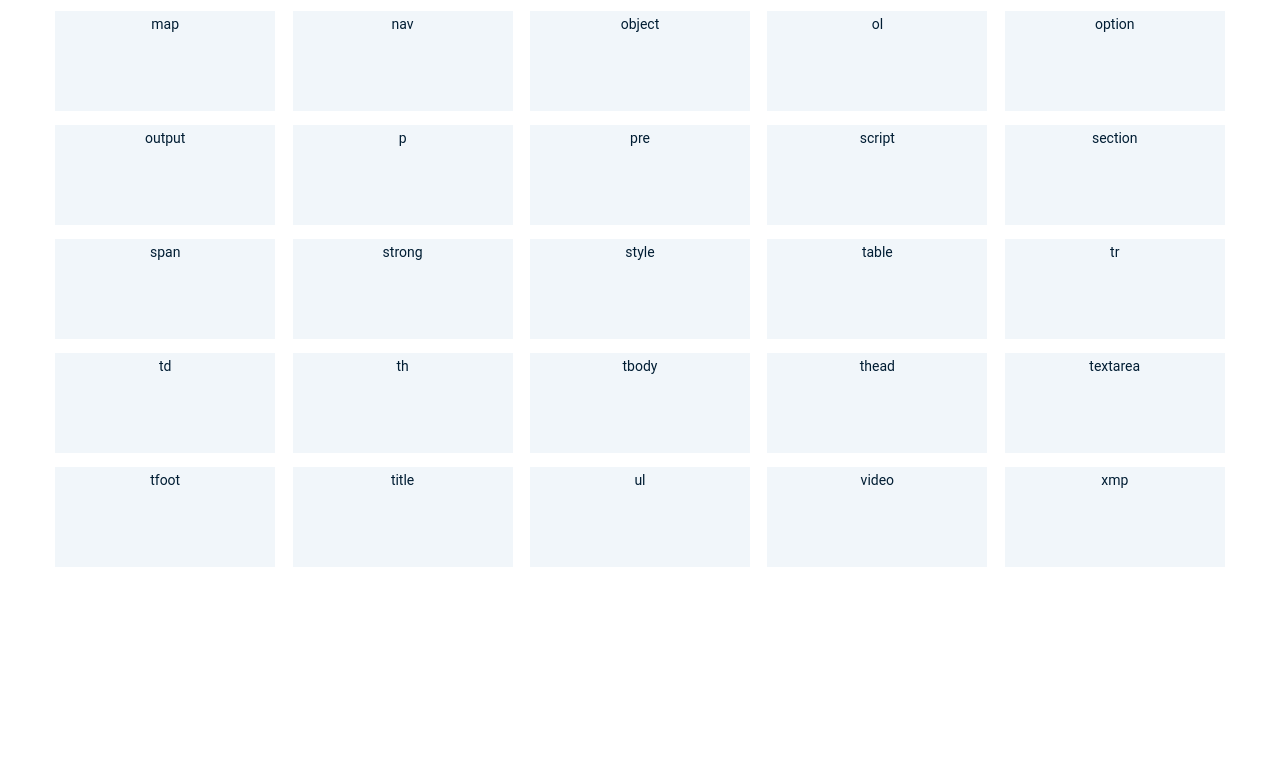
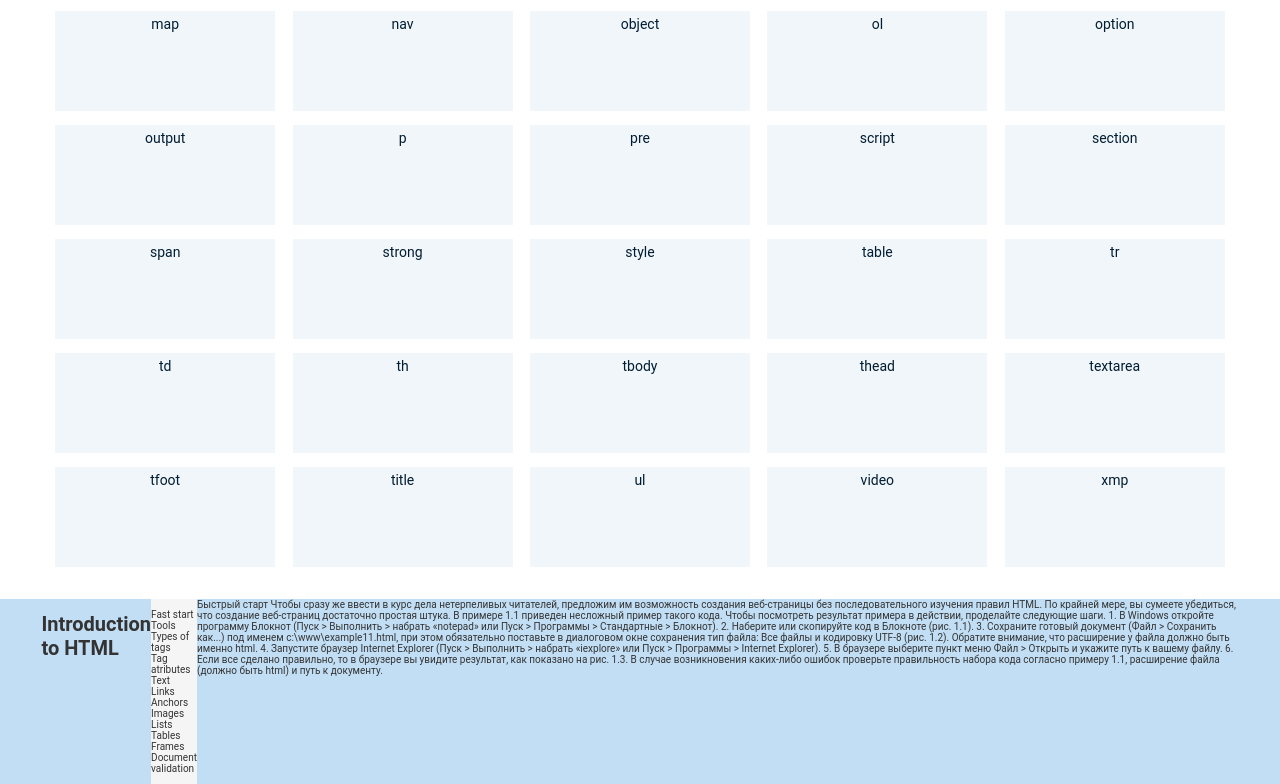
Before and after one commit to Zolotou/DAVI, a website: page HTMLpage.html in a window 1280 px wide. Shown: the part 691-1475 px from the top of the page. Before the commit the page ends 1290 px from the top, so only its background shows below. Drawn offline with nearby package versions, Linux system fonts and the light colour scheme; files that its build step writes are made by us from their sources.

Commit message:
add introdaction section in html page

```diff
--- a/HTMLpage.html
+++ b/HTMLpage.html
@@ -4,7 +4,7 @@
 <head>
     <meta charset="UTF-8">
     <meta name="viewport" content="width=device-width, initial-scale=1.0">
-    <link rel="stylesheet" href="src/sass/style.css">
+    <link rel="stylesheet" href="./style.css">
     <title>Document</title>
 </head>
 
@@ -43,6 +43,49 @@
             </div>
         </div>
     </section>
+    <section class="Html-inform">
+        <div class="wrapper">
+<h1>Introduction to HTML</h1>
+<div class="introduction-container">
+    <ul class="introduction-links">
+         <li class="introduction-item">Fast start</li>
+    <li class="introduction-item">Tools</li>
+    <li class="introduction-item">Types of tags</li>
+    <li class="introduction-item">Tag atributes</li>
+    <li class="introduction-item">Text</li>
+    <li class="introduction-item">Links</li>
+    <li class="introduction-item">Anchors</li>
+    <li class="introduction-item">Images</li>
+    <li class="introduction-item">Lists</li>
+    <li class="introduction-item">Tables</li>
+    <li class="introduction-item">Frames</li>
+    <li class="introduction-item">Document validation</li>
+    </ul>
+</div>
+<div class="outPut-html">
+<div class="start">
+    Быстрый старт
+Чтобы сразу же ввести в курс дела нетерпеливых читателей, предложим им возможность создания веб-страницы без последовательного изучения правил HTML. По крайней мере, вы сумеете убедиться, что создание веб-страниц достаточно простая штука.
+
+В примере 1.1 приведен несложный пример такого кода.
+Чтобы посмотреть результат примера в действии, проделайте следующие шаги.
+
+1. В Windows откройте программу Блокнот (Пуск > Выполнить > набрать «notepad» или Пуск > Программы > Стандартные > Блокнот).
+
+2. Наберите или скопируйте код в Блокноте (рис. 1.1).
+3. Сохраните готовый документ (Файл > Сохранить как...) под именем c:\www\example11.html, при этом обязательно поставьте в диалоговом окне сохранения тип файла: Все файлы и кодировку UTF-8 (рис. 1.2). Обратите внимание, что расширение у файла должно быть именно html.
+4. Запустите браузер Internet Explorer (Пуск > Выполнить > набрать «iexplore» или Пуск > Программы > Internet Explorer).
+
+5. В браузере выберите пункт меню Файл > Открыть и укажите путь к вашему файлу.
+
+6. Если все сделано правильно, то в браузере вы увидите результат, как показано на рис. 1.3.
+В случае возникновения каких-либо ошибок проверьте правильность набора кода согласно примеру 1.1, расширение файла (должно быть html) и путь к документу.
+
+</div>
+
+</div>
+        </div>
+    </section>
     <script src="src/js/htmlSection.js"></script>
     <script src="src/js/index.js"></script>
 
--- /dev/null
+++ b/src/sass/components/_html-inform.scss
@@ -0,0 +1,7 @@
+.Html-inform{
+    background-color: #C2DEF4;
+}
+.introduction-container{
+    display: flex;
+    background: rgb(245, 245, 245);
+}
--- a/src/sass/style.scss
+++ b/src/sass/style.scss
@@ -31,3 +31,4 @@
   @import "components/welcomeWindow";
   @import "components/welcomeImage";
   @import "components/aboutUs";
+  @import "components/html-inform";
```
Also changed, not shown: js.html (+1 -1 lines), src/js/introductionHTMLsection.js (added), style.css, 1 other file.
